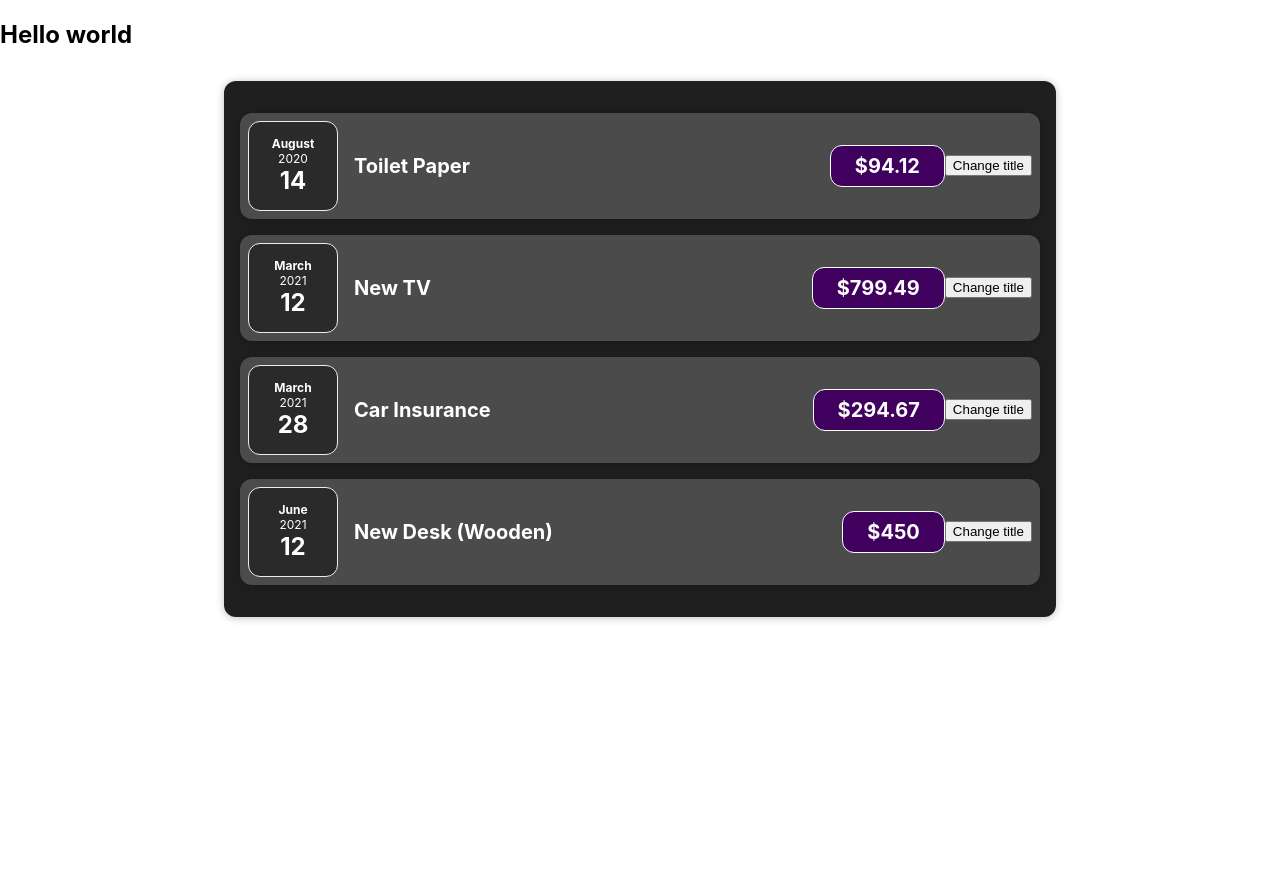
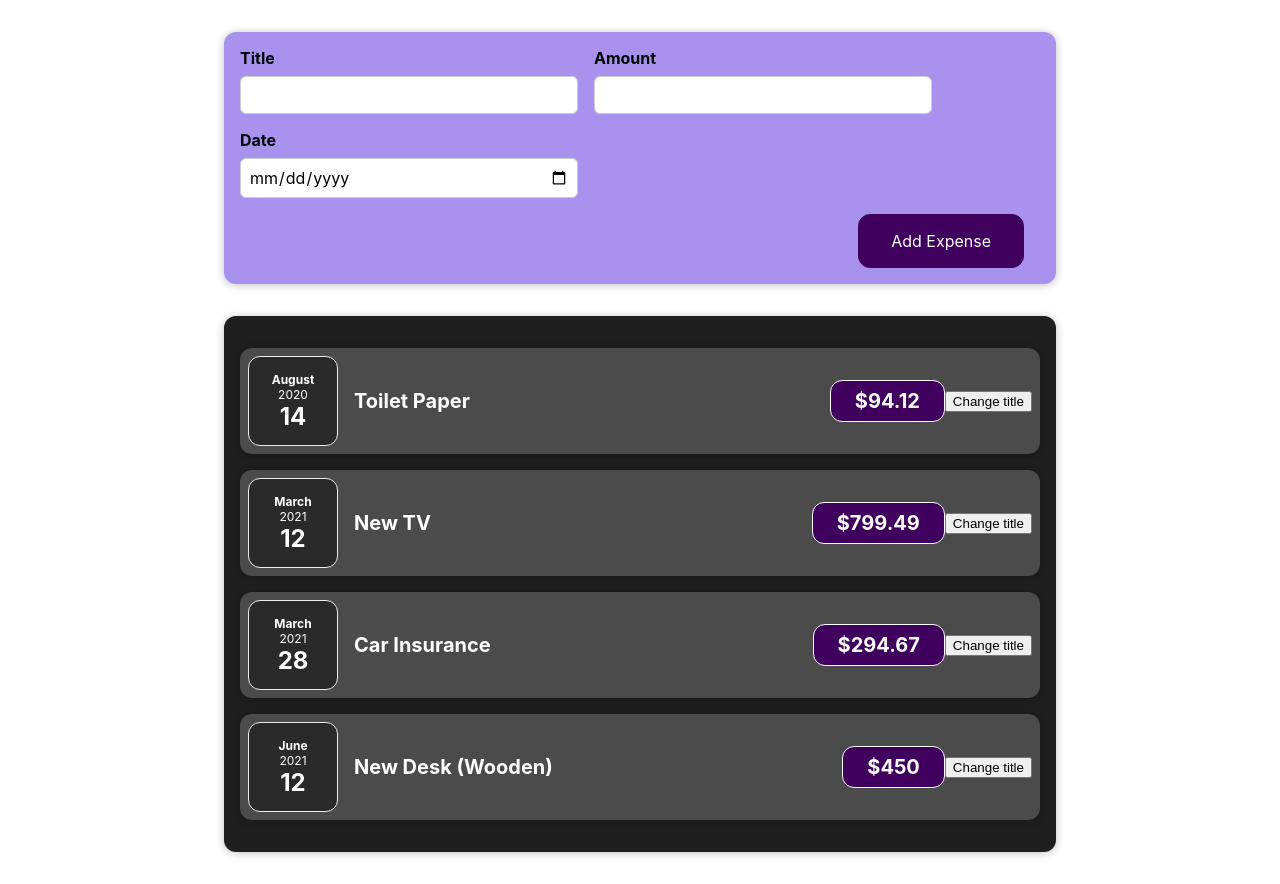
Before and after one commit to mateusz-cypel-stx/react-complete-guide-tutorial, a React (Create React App) app: page / in a window 1280 px wide. Before the commit the page ends 800 px from the top, so only its background shows below. Built offline with nearby package versions, Linux system fonts and the light colour scheme; the HTML template or start-up script is replaced by a standard one.

Commit message:
Adding Form Inputs

```diff
--- a/src/App.js
+++ b/src/App.js
@@ -1,4 +1,5 @@
 import Expenses from "./components/Expenses/Expenses";
+import NewExpense from "./components/NewExpense/NewExpense";
 
 const App = () => {
   const expenses = [
@@ -25,7 +26,7 @@
 
   return (
     <div>
-      <h2>Hello world</h2>
+      <NewExpense />
       <Expenses items={expenses} />
     </div>
   );
--- /dev/null
+++ b/src/components/NewExpense/ExpenseForm.css
@@ -0,0 +1,26 @@
+.new-expense__controls {
+  display: flex;
+  flex-wrap: wrap;
+  gap: 1rem;
+  margin-bottom: 1rem;
+  text-align: left;
+}
+
+.new-expense__control label {
+  font-weight: bold;
+  margin-bottom: 0.5rem;
+  display: block;
+}
+
+.new-expense__control input {
+  font: inherit;
+  padding: 0.5rem;
+  border-radius: 6px;
+  border: 1px solid #ccc;
+  width: 20rem;
+  max-width: 100%;
+}
+
+.new-expense__actions {
+  text-align: right;
+}
--- /dev/null
+++ b/src/components/NewExpense/ExpenseForm.js
@@ -0,0 +1,27 @@
+import "./ExpenseForm.css";
+
+const ExpenseForm = () => {
+  return (
+    <form>
+      <div className="new-expense__controls">
+        <div className="new-expense__control">
+          <label>Title</label>
+          <input type="text" />
+        </div>
+        <div className="new-expense__control">
+          <label>Amount</label>
+          <input type="number" min="0.01" step="0.01" />
+        </div>
+        <div className="new-expense__control">
+          <label>Date</label>
+          <input type="date" min="2019-01-01" max="2022-12-31" />
+        </div>
+      </div>
+      <div className="new-expense__actions">
+        <button type="submit">Add Expense</button>
+      </div>
+    </form>
+  );
+};
+
+export default ExpenseForm;
--- /dev/null
+++ b/src/components/NewExpense/NewExpense.css
@@ -0,0 +1,38 @@
+.new-expense {
+  background-color: #a892ee;
+  padding: 1rem;
+  margin: 2rem auto;
+  width: 50rem;
+  max-width: 95%;
+  border-radius: 12px;
+  text-align: center;
+  box-shadow: 0 1px 8px rgba(0, 0, 0, 0.25);
+}
+
+.new-expense button {
+  font: inherit;
+  cursor: pointer;
+  padding: 1rem 2rem;
+  border: 1px solid #40005d;
+  background-color: #40005d;
+  color: white;
+  border-radius: 12px;
+  margin-right: 1rem;
+}
+
+.new-expense button:hover,
+.new-expense button:active {
+  background-color: #510674;
+  border-color: #510674;
+}
+
+.new-expense button.alternative {
+  color: #220131;
+  border-color: transparent;
+  background-color: transparent;
+}
+
+.new-expense button.alternative:hover,
+.new-expense button.alternative:active {
+  background-color: #ddb3f8;
+}
--- /dev/null
+++ b/src/components/NewExpense/NewExpense.js
@@ -0,0 +1,12 @@
+import ExpenseForm from "./ExpenseForm";
+import "./NewExpense.css";
+
+const NewExpense = () => {
+  return (
+    <div className="new-expense">
+      <ExpenseForm />
+    </div>
+  );
+};
+
+export default NewExpense;
```
